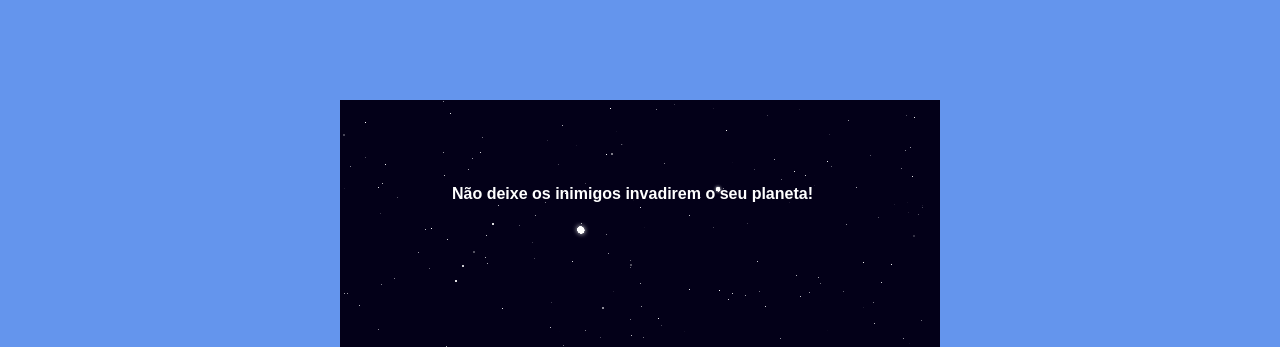
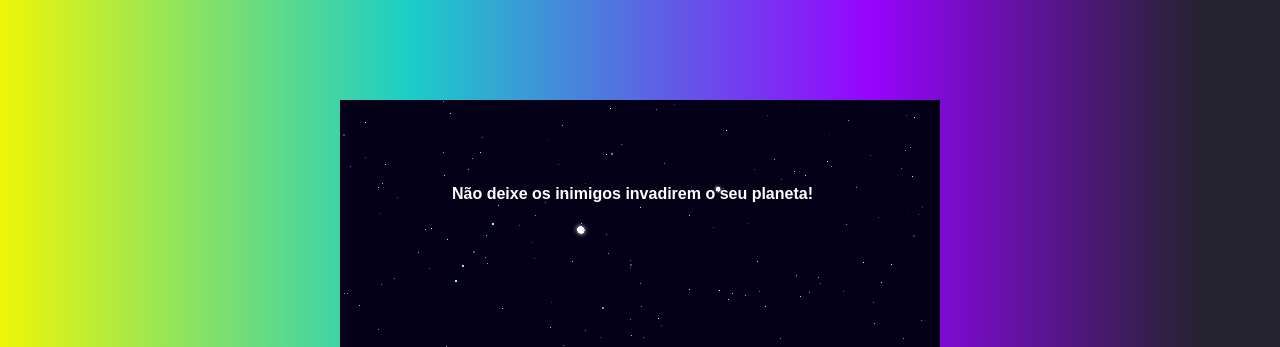
Before and after one commit to santossamir/Space-Shooter-Game, a plain HTML site: page index.html in a window 1280 px wide. Shown: the top 347 px of the page. Drawn offline with Linux system fonts and the light colour scheme.

Commit message:
Adicionando gradiente no background.

```diff
--- a/style.css
+++ b/style.css
@@ -7,7 +7,7 @@ body {
     padding: 0;
     margin: 0;
     font-family: sans-serif;
-    background-color: cornflowerblue;
+    background: linear-gradient(90deg, rgba(237,246,7,1) 0%, rgba(27,205,200,1) 32%, rgba(150,4,254,1) 68%, rgba(36,35,46,1) 94%);
 }
 
 #main-play-area {
```
